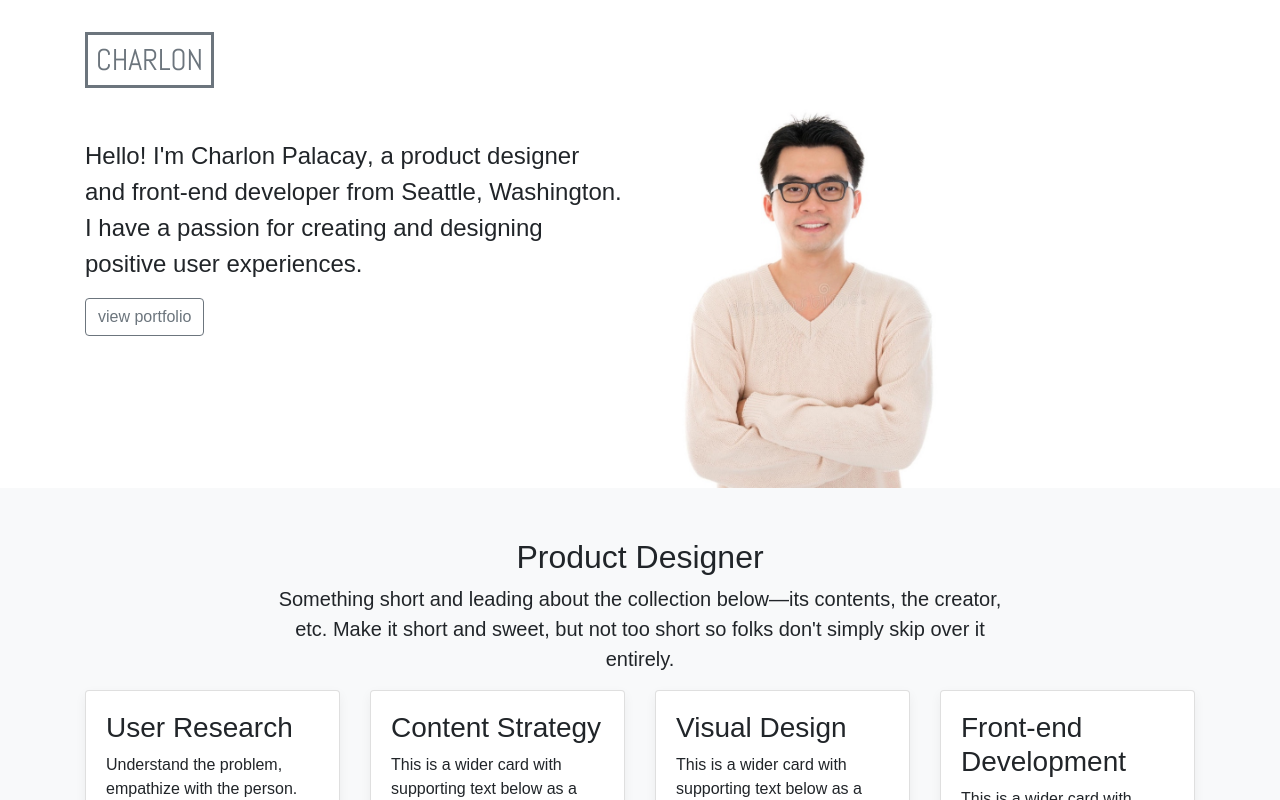
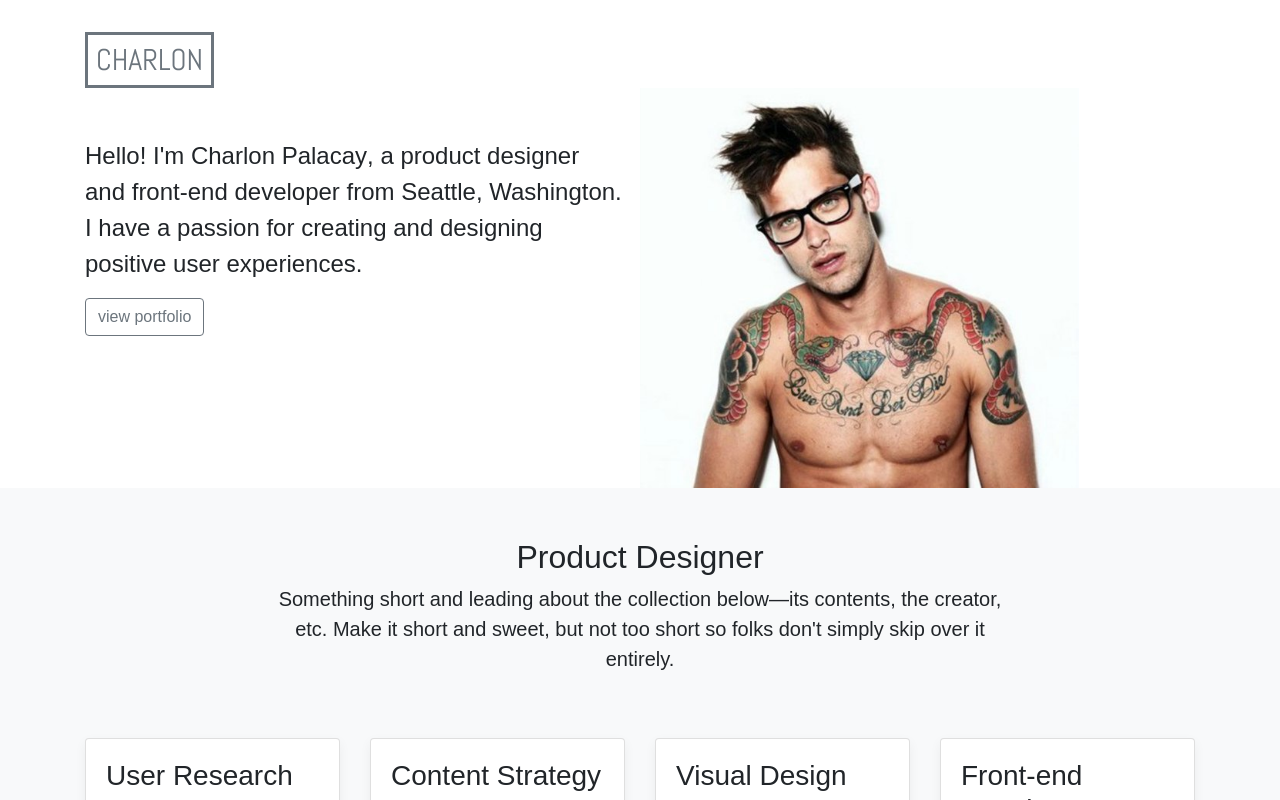
Before and after one commit to charlon/charlon.com, a React (Create React App) app in the folder portfolio/: page / in a window 1280 px wide. Shown: the top 800 px of the page. Built offline with nearby package versions, Linux system fonts and the light colour scheme.

Commit message:
Updates home image photo.

```diff
--- a/portfolio/src/containers/Home.js
+++ b/portfolio/src/containers/Home.js
@@ -36,7 +36,7 @@ const Home = () => (
               <p className="lead">Something short and leading about the collection below—its contents, the creator, etc. Make it short and sweet, but not too short so folks don't simply skip over it entirely.</p>
             </div>
 
-            <div class="w-100"></div>
+            <div class="w-100 mb-5"></div>
 
             {/* hide on mobile only */}
             <div className="col-md-3 d-none d-sm-block">
--- a/portfolio/src/styles/Home.scss
+++ b/portfolio/src/styles/Home.scss
@@ -23,7 +23,7 @@
       .blah {
           padding: 0;
           height: 200px;
-          background: url("/asian-dude.jpg") no-repeat;
+          background: url("/tattoo-dude.jpg") no-repeat;
           background-position: 50% 10%;
           background-size: 125%;
 
```
Also changed, not shown: portfolio/public/tattoo-dude.jpg (added).
